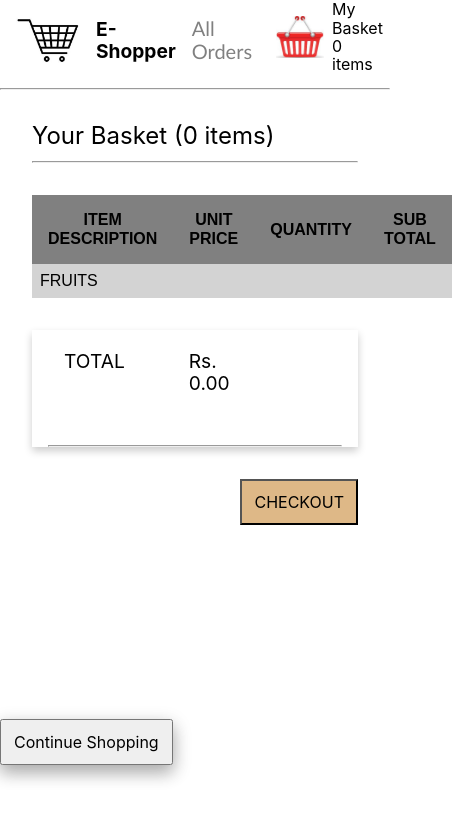
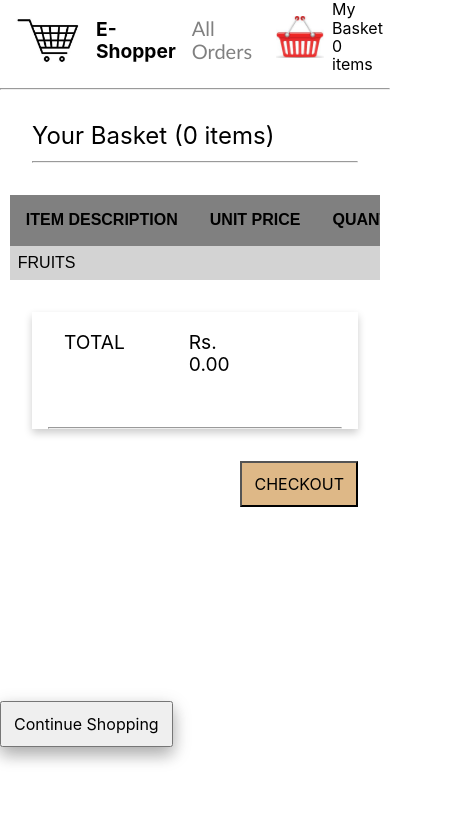
Before and after one commit to swethagumpena/e-shopper, a React (Create React App) app: page /cart in a window 390 px wide. Shown: the top 820 px of the page, 452 px wide, since content can reach past the window. Built offline with nearby package versions, Linux system fonts and the light colour scheme.

Commit message:
style: responsive orders page for mobile, tablet and PC

```diff
--- a/src/components/Cart.css
+++ b/src/components/Cart.css
@@ -6,9 +6,10 @@
 .basket-table {
     font-family: Arial, Helvetica, sans-serif;
     border-collapse: collapse;
-    /* width: 85rem; */
     width: 95%;
-    margin: 2rem;
+    margin: 0 auto;
+    overflow-x: auto;
+    white-space: nowrap;
 }
 
 .basket-table td, .basket-table th {
@@ -67,3 +68,11 @@
     transition: 0.3s;
     margin-top: 1rem;
 }
+
+@media (max-width: 30rem) {          /*mobile-screen: pixel2, iphone  678 plus*/
+    .basket-table{
+     /*makes it possible to have scrollbars. By default (and unlike tables), blocks span the full width of the parent element. This can be prevented with max-width: fit-content;, which allows you to still horizontally center tables with less content*/
+        display: block;         /*these two for horizontally scrollable tables*/
+        max-width: fit-content;
+    }
+}
--- a/src/components/Product.module.css
+++ b/src/components/Product.module.css
@@ -32,7 +32,7 @@
     font-weight: bold;
 }
 
-@media (max-width: 72rem) {         /*ipad pro: 1024*/
+@media (max-width: 72rem) {         /*ipad pro/laptop: 1024*/
     .productCard {
         width:  calc((100% - (6 * 0.5rem + 6 * 0.5rem + 6 * 0.125rem)) / 3);
     }
```
